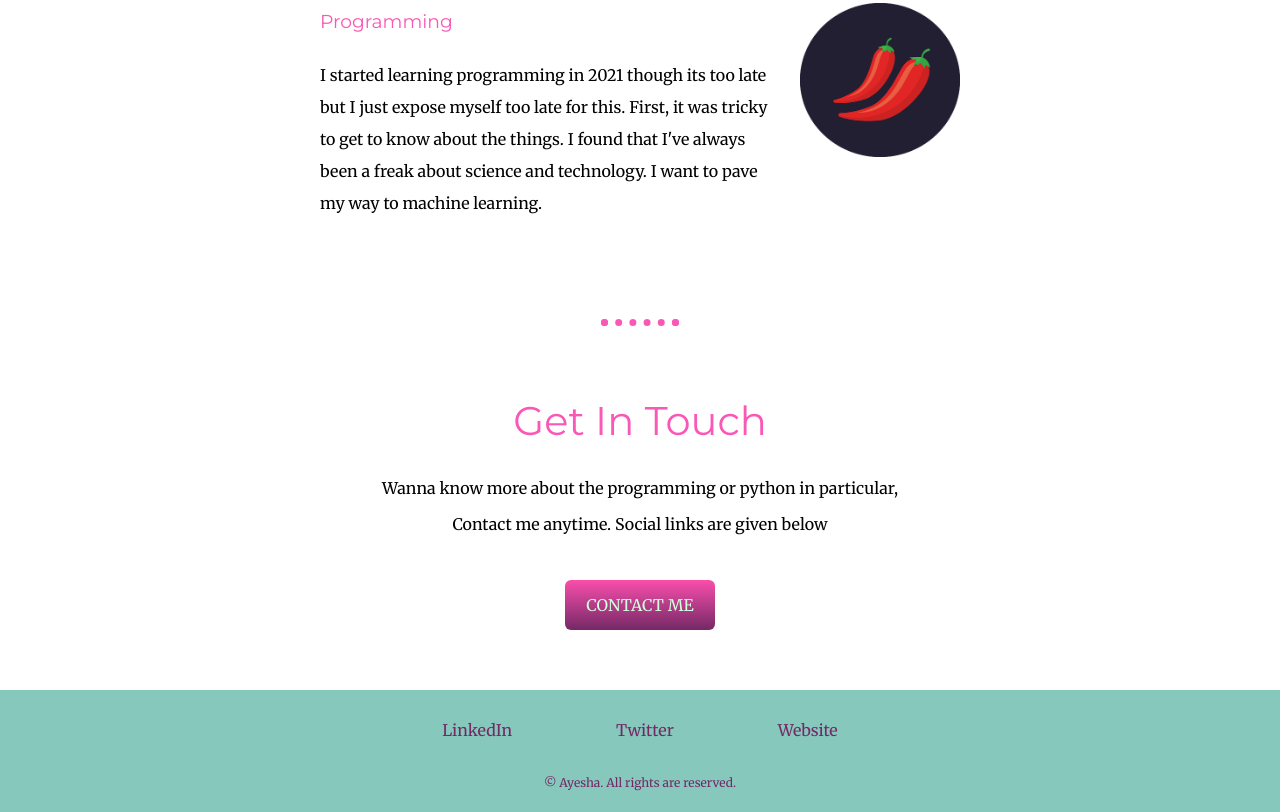
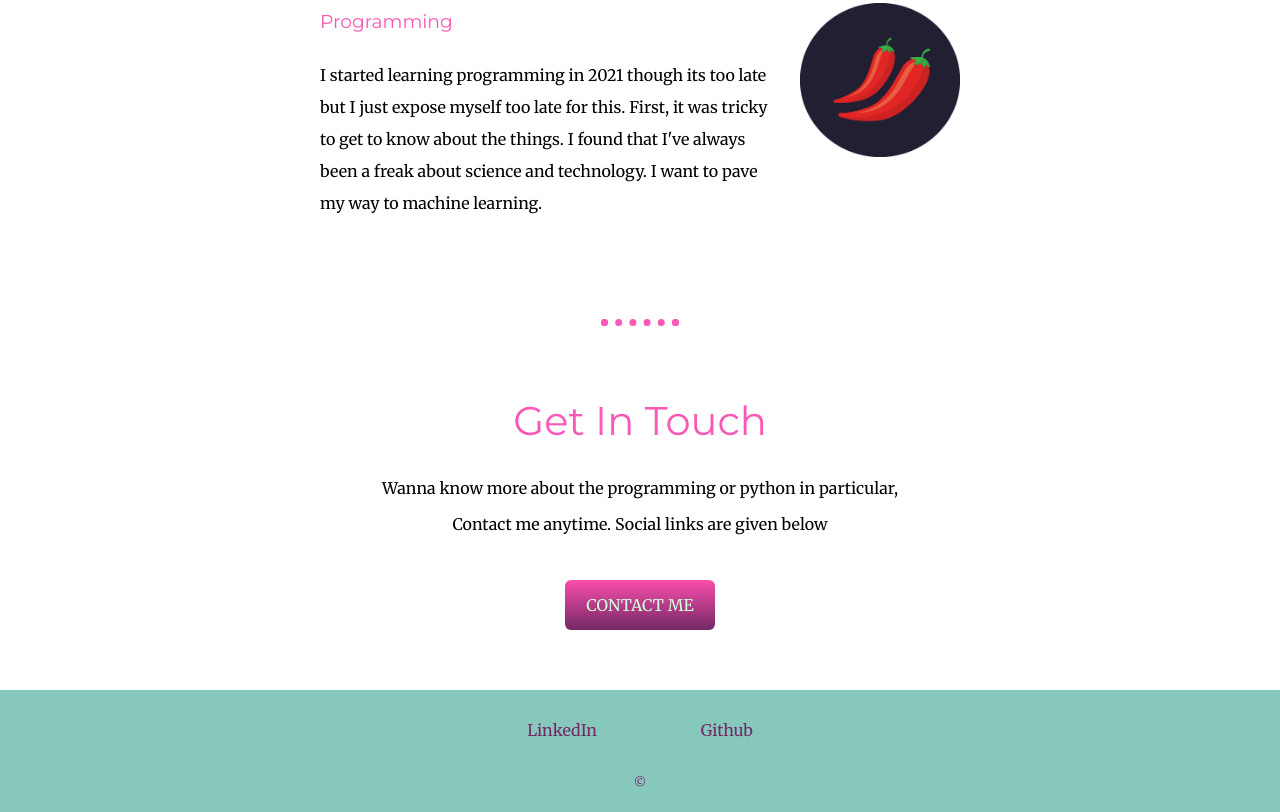
Before and after one commit to Aiisha-08/Personal-website, a plain HTML site: page index.html in a window 1280 px wide. Shown: the part 1713-2525 px from the top of the page. Drawn offline with Linux system fonts and the light colour scheme.

Commit message:
Update index.html

```diff
--- a/index.html
+++ b/index.html
@@ -70,15 +70,14 @@
         <p>Wanna know more about the programming or python in particular,</p>
         <p>Contact me anytime. Social links are given below</p>
         <button>
-          <a href="mailto:ayeshausman890@outlook.com">CONTACT ME</a>
+          <a href="mailto:ayeshausman650@gmail.com">CONTACT ME</a>
         </button>
       </div>
     </div>
     <div class="bottom-container">
       <a class="footer-link" href="https://www.linkedin.com/">LinkedIn</a>
-      <a class="footer-link" href="https://twitter.com/">Twitter</a>
-      <a class="footer-link" href="https://www.appbrewery.co/">Website</a>
-      <p>© Ayesha. All rights are reserved.</p>
+      <a class="footer-link" href="https://www.github.com/">Github</a>
+      <p class="copyright">©</p>
     </div>
   </body>
 </html>
```
